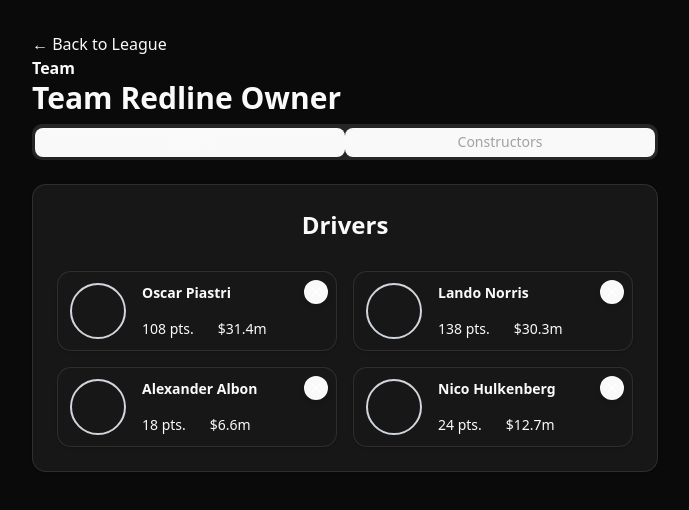
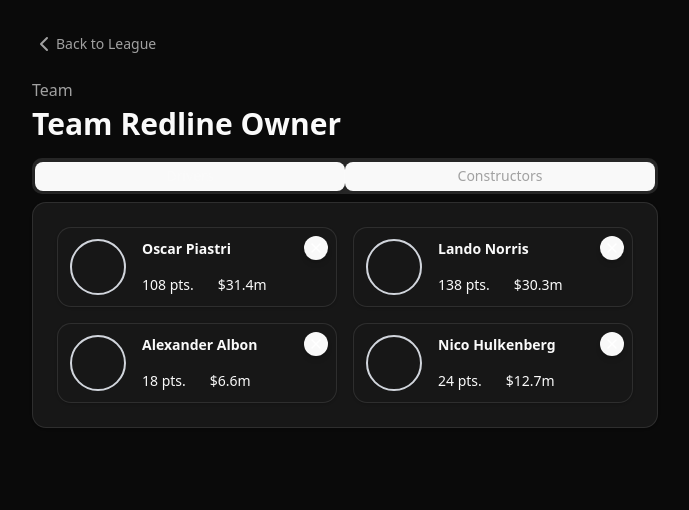
Before and after one commit to emsqrd/f1-companion, a React (Vite) app: page /team/1 in a window 1280 px wide. Shown: the top 510 px of the page, without its empty margins (295-984 px from the left). Built offline with nearby package versions, Linux system fonts and the light colour scheme.

Commit message:
feat: adjustments to header display on team and league components

```diff
--- a/src/App.css
+++ b/src/App.css
@@ -2,5 +2,4 @@
   max-width: 1280px;
   margin: 0 auto;
   padding: 2rem;
-  text-align: center;
 }
--- a/src/components/League/League.tsx
+++ b/src/components/League/League.tsx
@@ -11,16 +11,18 @@
 
   return (
     <>
-      <div className="flex flex-col items-start pb-1">
-        <p className="font-semibold">League</p>
-        <h2 className="text-3xl font-semibold">COTA 2025</h2>
-      </div>
+      <header className="mb-4">
+        <div className="flex flex-col items-start pb-1">
+          <p className="text-muted-foreground font-medium">League</p>
+          <h2 className="text-3xl font-bold">COTA 2025</h2>
+        </div>
+      </header>
       <hr className="border-border mb-4" />
       <ol className="grid grid-cols-1 gap-2">
         {teams.map((team, idx) => (
           <li key={team.id}>
             <Link to={`/team/${team.id}`}>
-              <Card className="rounded-sm py-2">
+              <Card className="hover:bg-accent rounded-sm py-2 transition-colors">
                 <CardContent>
                   <div className="flex flex-col items-start gap-1">
                     <div className="mb-2 flex items-center gap-2">
--- a/src/components/Team/Team.tsx
+++ b/src/components/Team/Team.tsx
@@ -1,9 +1,10 @@
 import { getTeamById } from '@/services/teamService';
+import { ChevronLeft } from 'lucide-react';
 import { Link, useParams } from 'react-router';
 
 import { ConstructorPicker } from '../ConstructorPicker/ConstructorPicker';
 import { DriverPicker } from '../DriverPicker/DriverPicker';
-import { Card, CardContent, CardHeader, CardTitle } from '../ui/card';
+import { Card, CardContent } from '../ui/card';
 import { Tabs, TabsContent, TabsList, TabsTrigger } from '../ui/tabs';
 
 export function Team() {
@@ -17,31 +18,35 @@
 
   return (
     <>
-      <span className="flex flex-col items-start pb-2">
-        <Link to={`/`}>&larr; Back to League</Link>
-        <p className="font-semibold">Team</p>
-        <h2 className="text-3xl font-semibold">{team.name}</h2>
-      </span>
+      <header className="mb-4">
+        <nav aria-label="Breadcrumb" className="mb-4">
+          <Link
+            to={`/`}
+            className="text-muted-foreground hover:text-foreground inline-flex items-center text-sm transition-colors"
+          >
+            <ChevronLeft />
+            Back to League
+          </Link>
+        </nav>
+        <div className="space-y-1">
+          <p className="text-muted-foreground font-medium">Team</p>
+          <h1 className="text-3xl font-bold">{team.name}</h1>
+        </div>
+      </header>
       <Tabs defaultValue="drivers">
         <TabsList className="w-full">
           <TabsTrigger value="drivers">Drivers</TabsTrigger>
           <TabsTrigger value="constructors">Constructors</TabsTrigger>
         </TabsList>
-        <TabsContent className="mt-4" value="drivers">
+        <TabsContent value="drivers">
           <Card>
-            <CardHeader>
-              <CardTitle className="text-2xl">Drivers</CardTitle>
-            </CardHeader>
             <CardContent>
               <DriverPicker slotsCount={4} />
             </CardContent>
           </Card>
         </TabsContent>
-        <TabsContent className="mt-4" value="constructors">
+        <TabsContent value="constructors">
           <Card>
-            <CardHeader>
-              <CardTitle className="text-2xl">Constructors</CardTitle>
-            </CardHeader>
             <CardContent>
               <ConstructorPicker slotsCount={4} />
             </CardContent>
```
